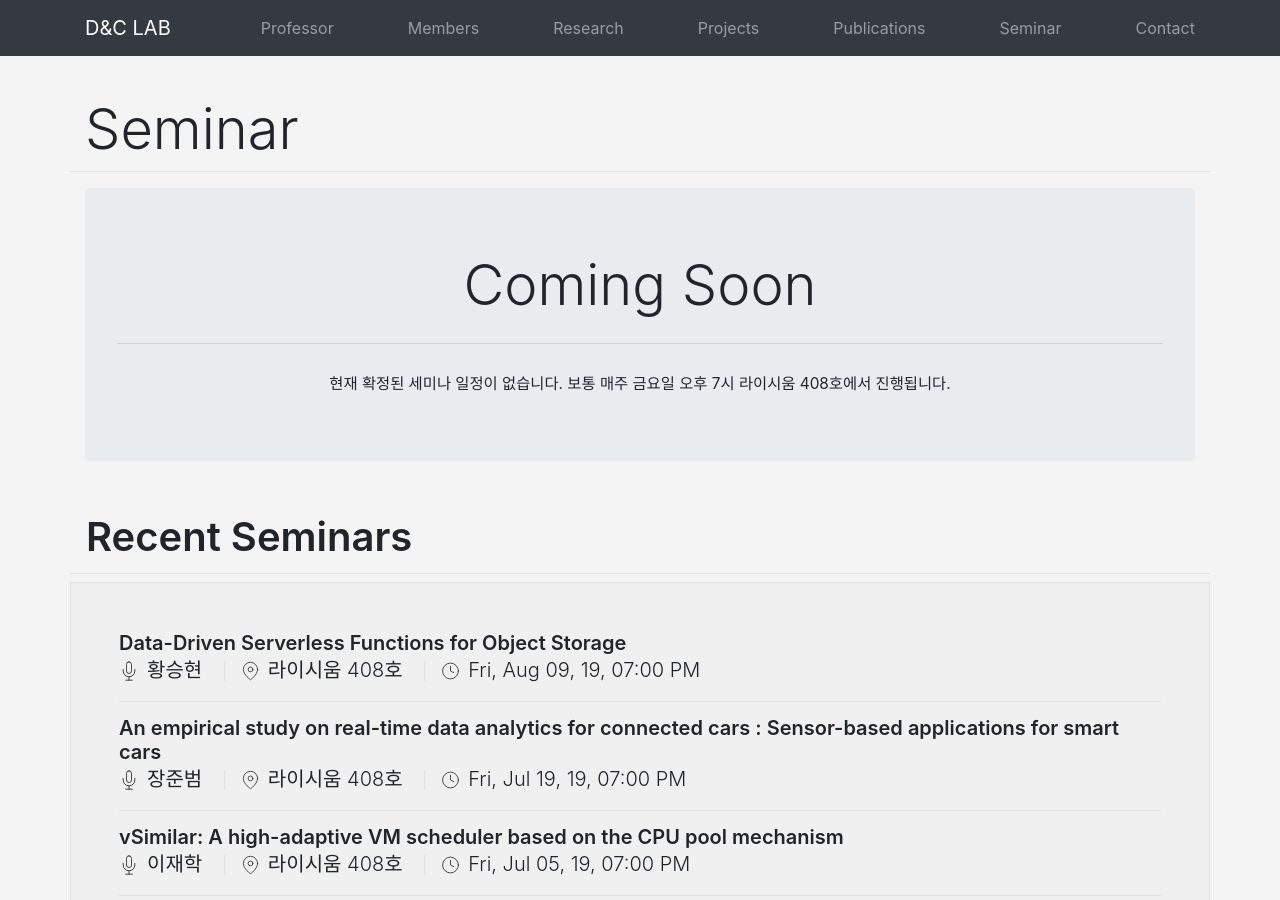
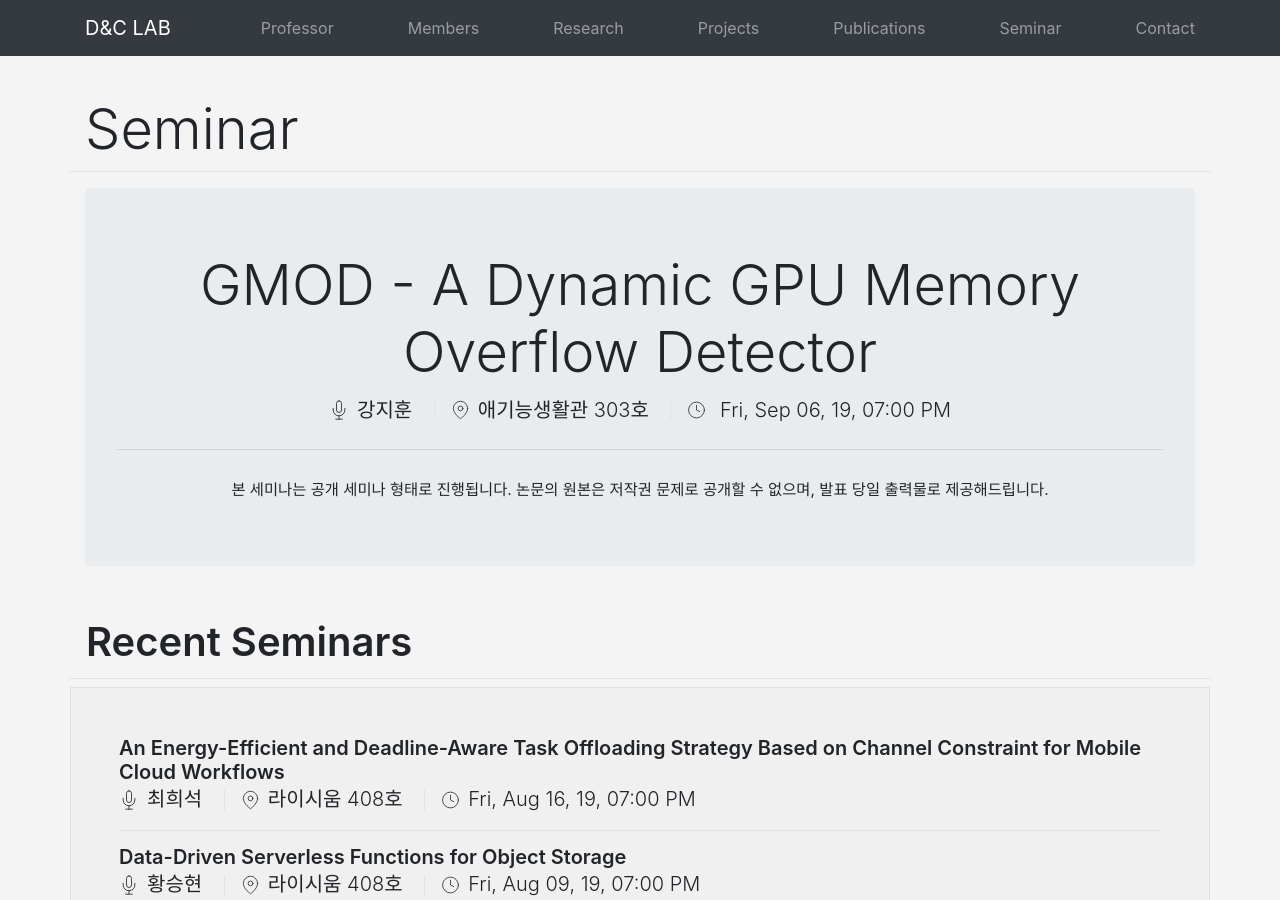
Before and after one commit to KU-Cloud/ku-cloud.github.io, a Jekyll site: the page built from seminar.html, in a window 1280 px wide and 900 px high. Built offline with Jekyll 4.4.1, drawn with Linux system fonts in a browser that asks for light colours; some of the changed text lies outside the part shown.

Commit message:
Update seminars.yaml

```diff
--- a/_data/seminars.yaml
+++ b/_data/seminars.yaml
@@ -591,3 +591,11 @@
   date: 2019-08-9T19:00:00.000+0900
   speacker: 황승현
   location: 라이시움 408호
+- title: 'An Energy-Efficient and Deadline-Aware Task Offloading Strategy Based on Channel Constraint for Mobile Cloud Workflows'
+  date: 2019-08-16T19:00:00.000+0900
+  speacker: 최희석
+  location: 라이시움 408호
+- title: 'GMOD - A Dynamic GPU Memory Overflow Detector'
+  date: 2019-09-06T19:00:00.000+0900
+  speacker: 강지훈
+  location: 애기능생활관 303호
```
